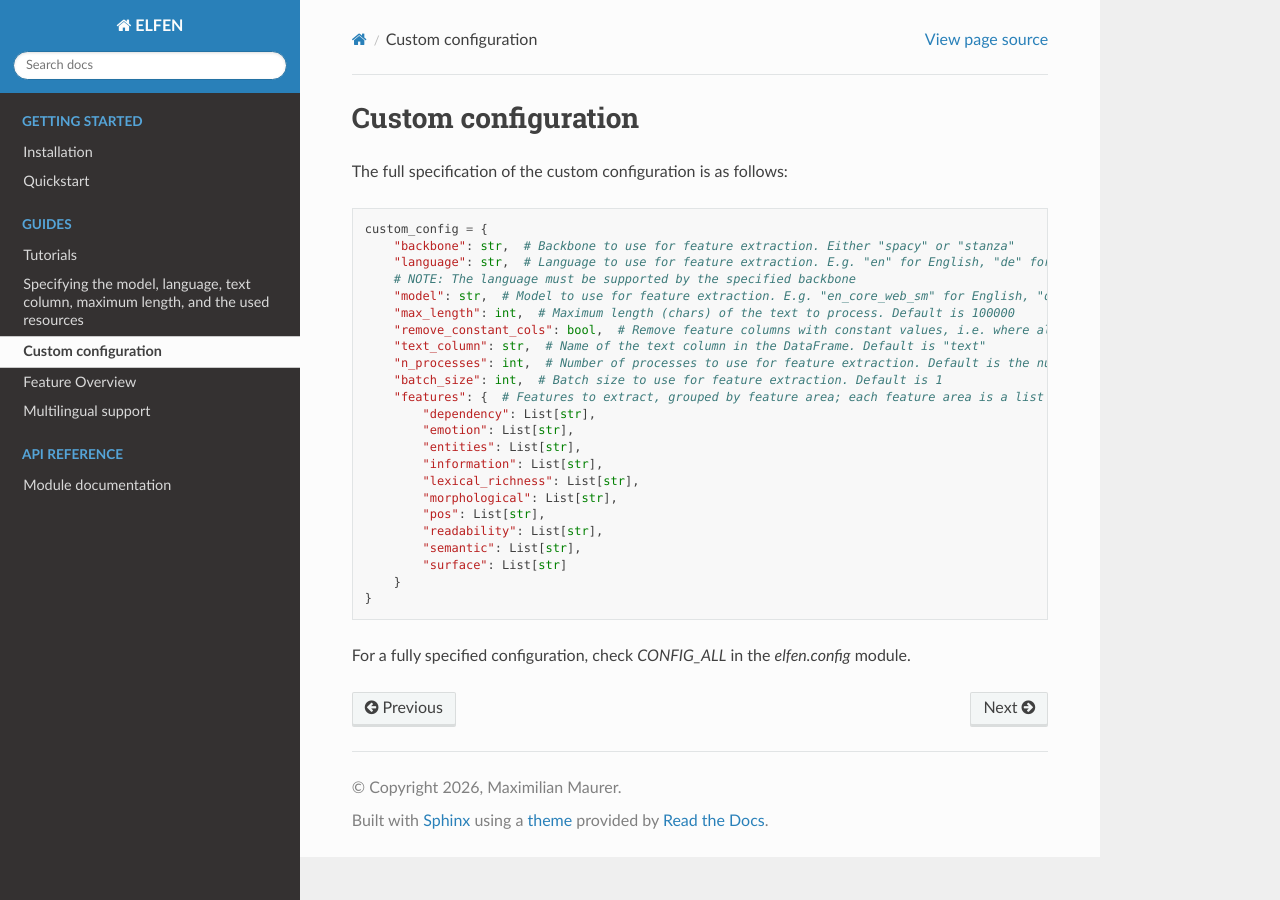
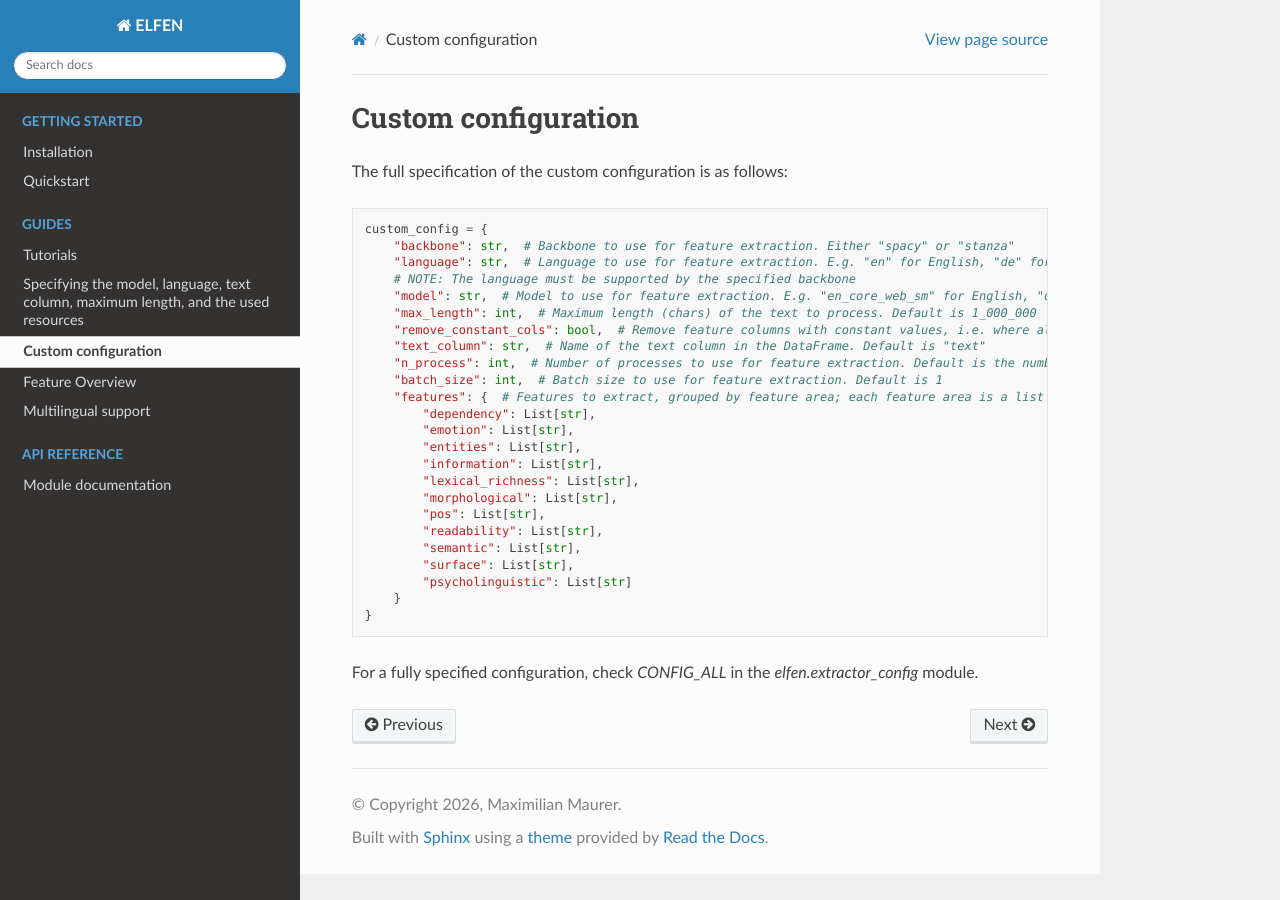
Before and after one commit to mmmaurer/elfen, a Sphinx documentation site: the page built from docs/custom_configuration.rst, in a window 1280 px wide. Built offline with Sphinx 7.4.7 and the Read the Docs theme 3.1.0, drawn with Linux system fonts in a browser that asks for light colours.

Commit message:
fix inaccuracies in custom config: - wrong module - missing psycholinguistic area - Defaults

```diff
--- a/docs/custom_configuration.rst
+++ b/docs/custom_configuration.rst
@@ -12,10 +12,10 @@ The full specification of the custom configuration is as follows:
         "language": str,  # Language to use for feature extraction. E.g. "en" for English, "de" for German
         # NOTE: The language must be supported by the specified backbone
         "model": str,  # Model to use for feature extraction. E.g. "en_core_web_sm" for English, "de_dep_news_trf" for German
-        "max_length": int,  # Maximum length (chars) of the text to process. Default is 100000
-        "remove_constant_cols": bool,  # Remove feature columns with constant values, i.e. where all texts produce the same feature value. Default is True
+        "max_length": int,  # Maximum length (chars) of the text to process. Default is 1_000_000
+        "remove_constant_cols": bool,  # Remove feature columns with constant values, i.e. where all texts produce the same feature value. Default is False
         "text_column": str,  # Name of the text column in the DataFrame. Default is "text"
-        "n_processes": int,  # Number of processes to use for feature extraction. Default is the number of available CPU cores
+        "n_process": int,  # Number of processes to use for feature extraction. Default is the number of available CPU cores
         "batch_size": int,  # Batch size to use for feature extraction. Default is 1
         "features": {  # Features to extract, grouped by feature area; each feature area is a list of feature names.
             "dependency": List[str],
@@ -27,8 +27,9 @@ The full specification of the custom configuration is as follows:
             "pos": List[str],
             "readability": List[str],
             "semantic": List[str],
-            "surface": List[str]
+            "surface": List[str],
+            "psycholinguistic": List[str]
         }
     }
 
-For a fully specified configuration, check `CONFIG_ALL` in the `elfen.config` module.
+For a fully specified configuration, check `CONFIG_ALL` in the `elfen.extractor_config` module.
```
